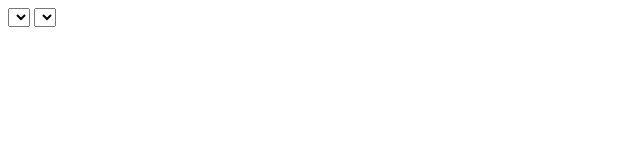
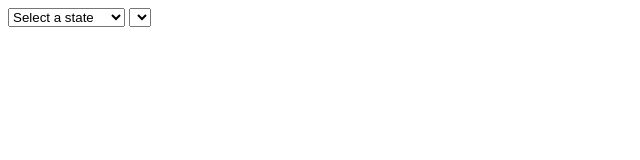
Before and after one commit to wlwl2/afresh.js, a website: page public/select-filter.html in a window 1280 px wide. Shown: the whole page, without its empty margins (0-640 px from the left). Drawn offline with Linux system fonts and the light colour scheme.

Commit message:
added select filter us states array

```diff
--- a/public/js/select-filter.js
+++ b/public/js/select-filter.js
@@ -0,0 +1,216 @@
+var states = [
+    {
+        "name": "Alabama",
+        "abbreviation": "AL"
+    },
+    {
+        "name": "Alaska",
+        "abbreviation": "AK"
+    },
+    {
+        "name": "Arizona",
+        "abbreviation": "AZ"
+    },
+    {
+        "name": "Arkansas",
+        "abbreviation": "AR"
+    },
+    {
+        "name": "California",
+        "abbreviation": "CA"
+    },
+    {
+        "name": "Colorado",
+        "abbreviation": "CO"
+    },
+    {
+        "name": "Connecticut",
+        "abbreviation": "CT"
+    },
+    {
+        "name": "Delaware",
+        "abbreviation": "DE"
+    },
+    {
+        "name": "Florida",
+        "abbreviation": "FL"
+    },
+    {
+        "name": "Georgia",
+        "abbreviation": "GA"
+    },
+    {
+        "name": "Hawaii",
+        "abbreviation": "HI"
+    },
+    {
+        "name": "Idaho",
+        "abbreviation": "ID"
+    },
+    {
+        "name": "Illinois",
+        "abbreviation": "IL"
+    },
+    {
+        "name": "Indiana",
+        "abbreviation": "IN"
+    },
+    {
+        "name": "Iowa",
+        "abbreviation": "IA"
+    },
+    {
+        "name": "Kansas",
+        "abbreviation": "KS"
+    },
+    {
+        "name": "Kentucky",
+        "abbreviation": "KY"
+    },
+    {
+        "name": "Louisiana",
+        "abbreviation": "LA"
+    },
+    {
+        "name": "Maine",
+        "abbreviation": "ME"
+    },
+    {
+        "name": "Maryland",
+        "abbreviation": "MD"
+    },
+    {
+        "name": "Massachusetts",
+        "abbreviation": "MA"
+    },
+    {
+        "name": "Michigan",
+        "abbreviation": "MI"
+    },
+    {
+        "name": "Minnesota",
+        "abbreviation": "MN"
+    },
+    {
+        "name": "Mississippi",
+        "abbreviation": "MS"
+    },
+    {
+        "name": "Missouri",
+        "abbreviation": "MO"
+    },
+    {
+        "name": "Montana",
+        "abbreviation": "MT"
+    },
+    {
+        "name": "Nebraska",
+        "abbreviation": "NE"
+    },
+    {
+        "name": "Nevada",
+        "abbreviation": "NV"
+    },
+    {
+        "name": "New Hampshire",
+        "abbreviation": "NH"
+    },
+    {
+        "name": "New Jersey",
+        "abbreviation": "NJ"
+    },
+    {
+        "name": "New Mexico",
+        "abbreviation": "NM"
+    },
+    {
+        "name": "New York",
+        "abbreviation": "NY"
+    },
+    {
+        "name": "North Carolina",
+        "abbreviation": "NC"
+    },
+    {
+        "name": "North Dakota",
+        "abbreviation": "ND"
+    },
+    {
+        "name": "Ohio",
+        "abbreviation": "OH"
+    },
+    {
+        "name": "Oklahoma",
+        "abbreviation": "OK"
+    },
+    {
+        "name": "Oregon",
+        "abbreviation": "OR"
+    },
+    {
+        "name": "Pennsylvania",
+        "abbreviation": "PA"
+    },
+    {
+        "name": "Rhode Island",
+        "abbreviation": "RI"
+    },
+    {
+        "name": "South Carolina",
+        "abbreviation": "SC"
+    },
+    {
+        "name": "South Dakota",
+        "abbreviation": "SD"
+    },
+    {
+        "name": "Tennessee",
+        "abbreviation": "TN"
+    },
+    {
+        "name": "Texas",
+        "abbreviation": "TX"
+    },
+    {
+        "name": "Utah",
+        "abbreviation": "UT"
+    },
+    {
+        "name": "Vermont",
+        "abbreviation": "VT"
+    },
+    {
+        "name": "Virginia",
+        "abbreviation": "VA"
+    },
+    {
+        "name": "Washington",
+        "abbreviation": "WA"
+    },
+    {
+        "name": "West Virginia",
+        "abbreviation": "WV"
+    },
+    {
+        "name": "Wisconsin",
+        "abbreviation": "WI"
+    },
+    {
+        "name": "Wyoming",
+        "abbreviation": "WY"
+    }
+];
+
+var statesSelectMenu = document.querySelector(".states-select-menu");
+
+for (var i = 0; i < states.length; i++) {
+  function createStateOption (index) {
+    var stateOption = document.createElement("option");
+    stateOption.setAttribute('value', states[i].abbreviation);
+    stateOption.textContent = states[i].name;
+    statesSelectMenu.appendChild(stateOption);
+  }
+  createStateOption(i);
+}
+
+console.log(states.length);
--- a/public/select-filter.html
+++ b/public/select-filter.html
@@ -9,15 +9,16 @@
   </head>
   <body>
 
-    <select class="" name="">
-      <option value=""></option>
-      <option value=""></option>
+    <select class="states-select-menu" name="states-select-menu">
+      <option>Select a state</option>
     </select>
 
-    <select class="" name="">
-      <option value=""></option>
-      <option value=""></option>
+    <select class="cities-select-menu" name="cities-select-menu">
     </select>
+
+    <div class="error-message">
+
+    </div>
 
     <script src="js/select-filter.js"></script>
   </body>
```
